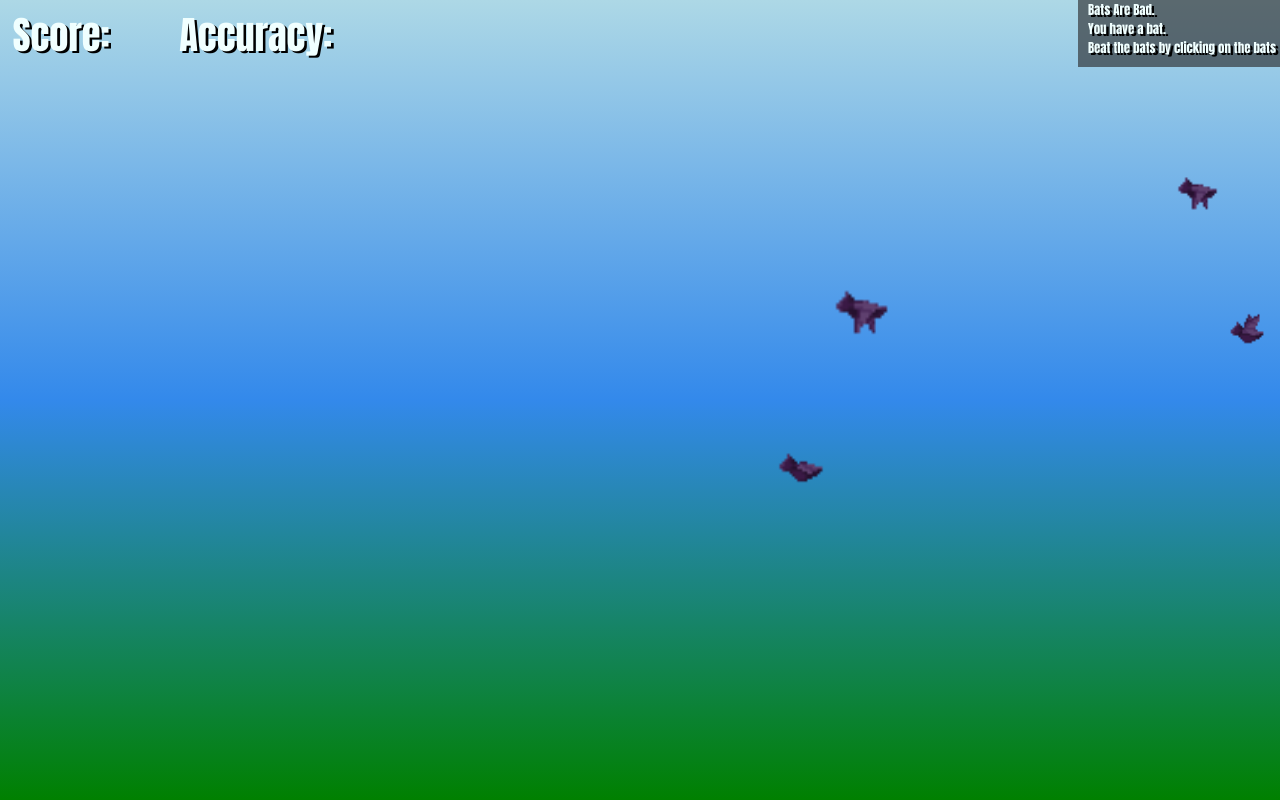
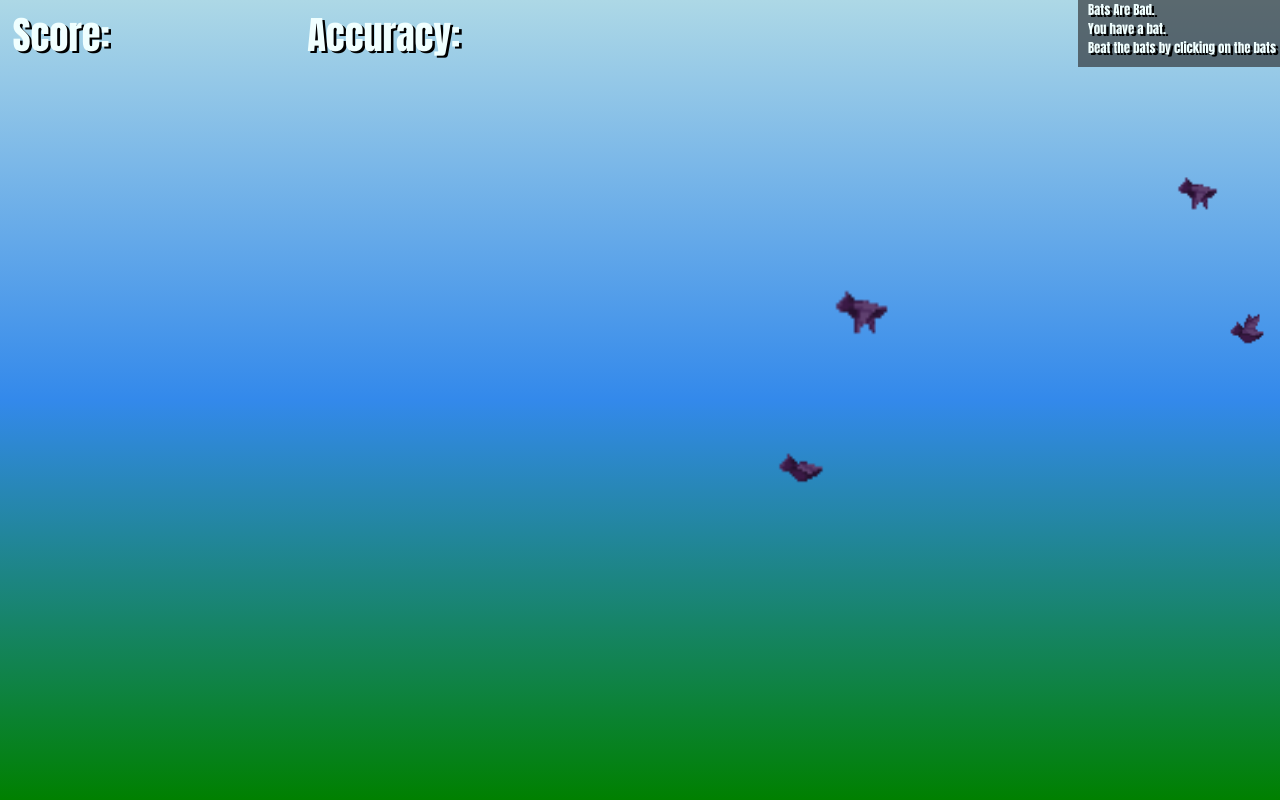
Before and after one commit to Viantae/BatGame, a plain HTML site: page index.html in a window 1280 px wide. Shown: the top 800 px of the page. Drawn offline with Linux system fonts and the light colour scheme.

Commit message:
Add files via upload

```diff
--- a/bats.css
+++ b/bats.css
@@ -55,12 +55,12 @@ canvas{
 
 #score{
   float: left;
-  width: 10vmax;
+  width: 20vmax;
 }
 
 #accuracy{
   position: relative;
-  width: 24vmax;
+  width: 26vmax;
   left: 3vw;
   float: right;
 }
--- a/index.html
+++ b/index.html
@@ -2,7 +2,7 @@
 <html lang="en">
   <head>
     <meta charset="UTF-8">
-    <meta name="viewport" content="width=device-width, initial-scale=1.0">
+    <meta name="viewport" content="width=device-width, initial-scale=1.0, maximum-scale=1, user-scalable=0">
     <title>Bats</title>
     <link rel="stylesheet" href="bats.css">
     <link rel="icon" type="image/x-icon" href="baseball-bat.png">
```
